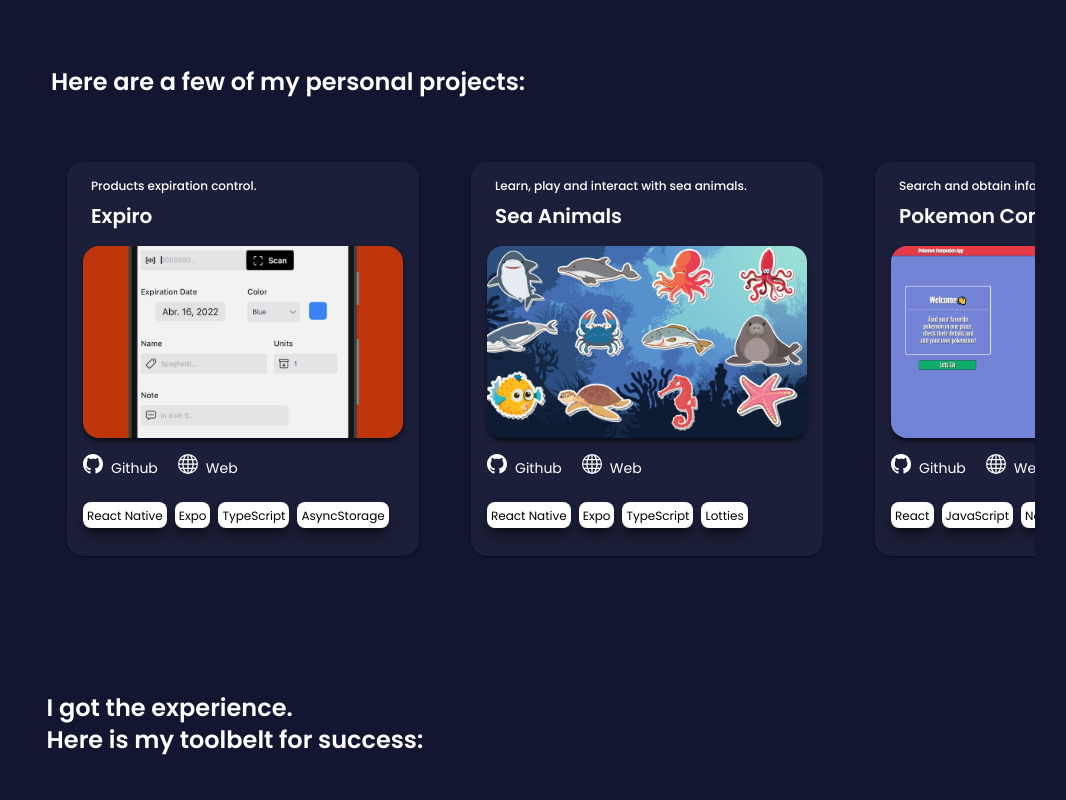
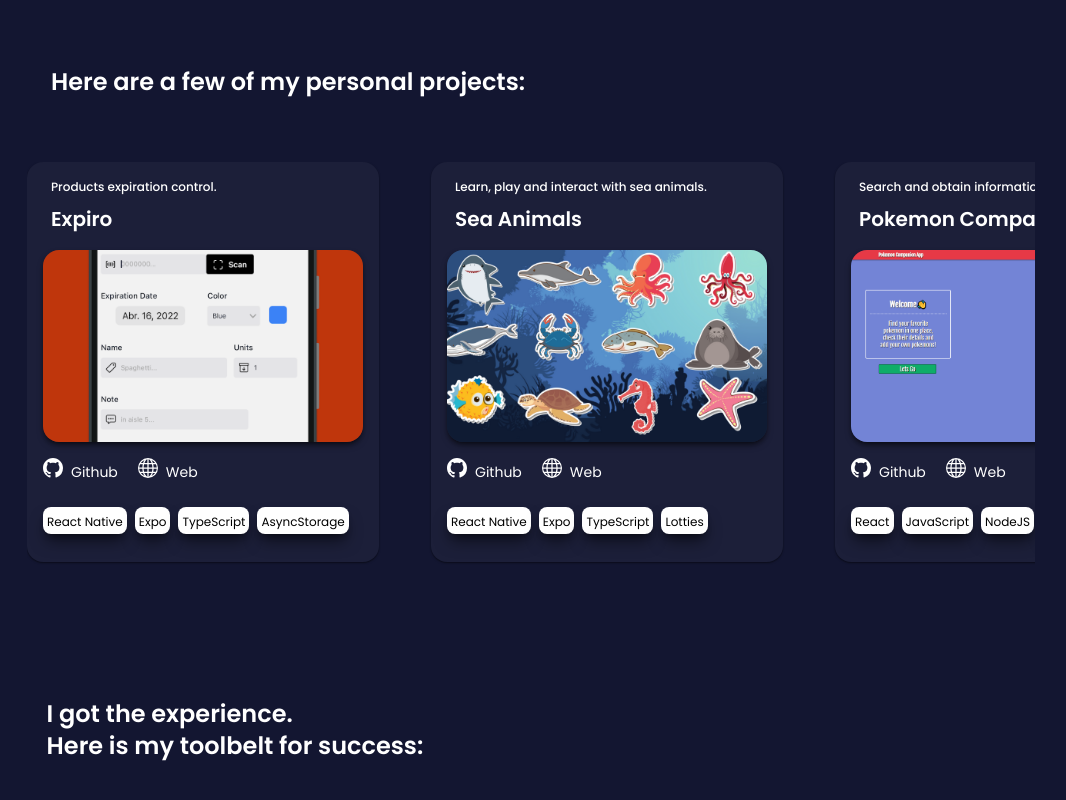
Before and after one commit to Alonxx/Portfolio-2.0, a React (Create React App) app: page / in a window 1280 px wide. Shown: the part 630-1430 px from the top of the page, without its empty margins (109-1175 px from the left). Built offline with nearby package versions, Linux system fonts and the light colour scheme; what tailwindcss-animation-delay would draw is missing.

Commit message:
fix slider

```diff
--- a/package.json
+++ b/package.json
@@ -12,8 +12,10 @@
     "@types/react-dom": "^18.0.6",
     "framer-motion": "^7.2.0",
     "react": "^18.2.0",
+    "react-alice-carousel": "^2.6.4",
     "react-dom": "^18.2.0",
     "react-icons": "^4.4.0",
+    "react-motion-layout": "^0.1.3",
     "react-responsive-carousel": "^3.2.23",
     "react-scripts": "5.0.1",
     "react-swipeable-views": "^0.14.0",
--- a/src/components/ProjectCard.tsx
+++ b/src/components/ProjectCard.tsx
@@ -13,7 +13,7 @@
 
 export const ProjectCard: React.FC<Props> = ({ project }) => {
   return (
-    <div className=" mb-10 shadow-sm shadow-black/50 ml-2 mr-3 lg:ml-10 bg-[#1c1f39]  rounded-2xl px-4 pt-2 pb-3">
+    <div className="max-w-[18rem] min-h-[26rem] lg:min-h-0 lg:max-w-[22rem]  mb-10 shadow-sm shadow-black/50  bg-[#1c1f39] q  rounded-2xl px-4 pt-2 pb-3">
       <div>
         <div className=" text-start ml-2 mb-4">
           <h1 className=" mt-2 text-xs lg:text-md text-white font-medium">
--- a/src/components/Projects.tsx
+++ b/src/components/Projects.tsx
@@ -1,8 +1,19 @@
 import { ProjectCard } from "./ProjectCard";
 import React from "react";
-import { Slider } from "./Slider";
+import AliceCarousel from "react-alice-carousel";
+import "react-alice-carousel/lib/alice-carousel.css";
+import { useGetWindowDimensions } from "../hooks";
 
 export const Projects: React.FC = () => {
+  const { height, width } = useGetWindowDimensions();
+
+  const responsive = {
+    0: { items: 1 },
+    568: { items: 1 },
+
+    1024: { items: 2 },
+  };
+
   const projects = [
     {
       title: "Expiro",
@@ -41,10 +52,26 @@
   ];
 
   return (
-    <Slider>
-      {projects.map((project, i) => (
+    <AliceCarousel
+      mouseTracking
+      disableButtonsControls
+      disableDotsControls
+      paddingLeft={width < 768 ? 20 : 0}
+      paddingRight={
+        width < 370
+          ? 30
+          : width < 768
+          ? 50
+          : width < 900
+          ? 430
+          : width < 1024
+          ? 600
+          : 200
+      }
+      responsive={responsive}
+      items={projects.map((project, i) => (
         <ProjectCard key={i} project={project} />
       ))}
-    </Slider>
+    />
   );
 };
--- a/src/components/Slider.tsx
+++ b/src/components/Slider.tsx
@@ -1,4 +1,5 @@
-import { motion } from "framer-motion";
+import AliceCarousel from "react-alice-carousel";
+import "react-alice-carousel/lib/alice-carousel.css";
 import React, { useRef } from "react";
 
 interface Props {
@@ -6,32 +7,5 @@
 }
 
 export const Slider: React.FC<Props> = ({ children }) => {
-  const [width, setWidth] = React.useState<number>(0);
-
-  const carouselRef = useRef<HTMLDivElement>(null);
-
-  React.useEffect(() => {
-    const carousel = carouselRef.current;
-    if (carousel) {
-      setWidth(carousel.scrollWidth - carousel.offsetWidth);
-    }
-  }, []);
-
-  return (
-    <motion.div
-      ref={carouselRef}
-      className="overflow-hidden w-full cursor-grab"
-    >
-      <motion.div
-        drag={"x"}
-        dragConstraints={{
-          right: 0,
-          left: -width,
-        }}
-        className="flex"
-      >
-        {children}
-      </motion.div>
-    </motion.div>
-  );
+  return <></>;
 };
--- /dev/null
+++ b/src/hooks/index.tsx
@@ -0,0 +1 @@
+export { useGetWindowDimensions } from "./useGetWindowDimensions";
--- /dev/null
+++ b/src/hooks/useGetWindowDimensions.tsx
@@ -0,0 +1,26 @@
+import { useState, useEffect } from "react";
+
+function getWindowDimensions() {
+  const { innerWidth: width, innerHeight: height } = window;
+  return {
+    width,
+    height,
+  };
+}
+
+export const useGetWindowDimensions = () => {
+  const [windowDimensions, setWindowDimensions] = useState(
+    getWindowDimensions()
+  );
+
+  useEffect(() => {
+    function handleResize() {
+      setWindowDimensions(getWindowDimensions());
+    }
+
+    window.addEventListener("resize", handleResize);
+    return () => window.removeEventListener("resize", handleResize);
+  }, []);
+
+  return windowDimensions;
+};
--- a/src/page/HomePage.tsx
+++ b/src/page/HomePage.tsx
@@ -14,7 +14,7 @@
         <NavBar />
       </div>
 
-      <div className="  mb-10 flex flex-col  ">
+      <div className="mb-10 flex flex-col">
         <div className="mx-auto w-fit m-auto  text-center flex flex-col justify-between items-center ">
           <div className="mb-3 lg:mb-5">
             <Avatar className="inline-block rounded-full w-14 h-14 lg:w-28 lg:h-28 " />
```
Also changed, not shown: 1 other file (tests, documents, lock files or other folders).
